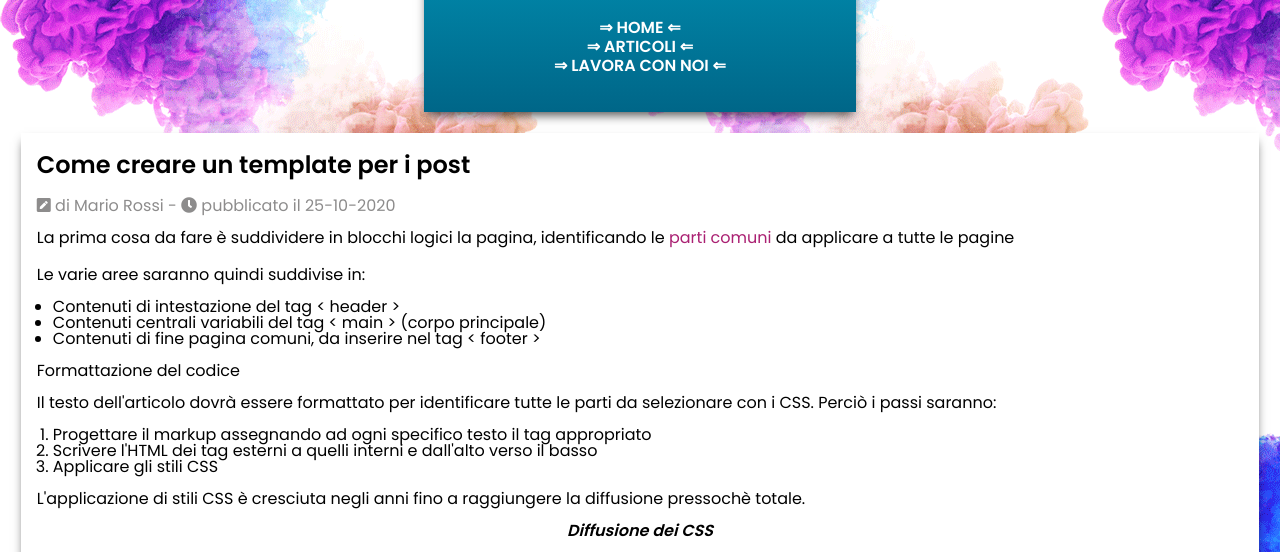
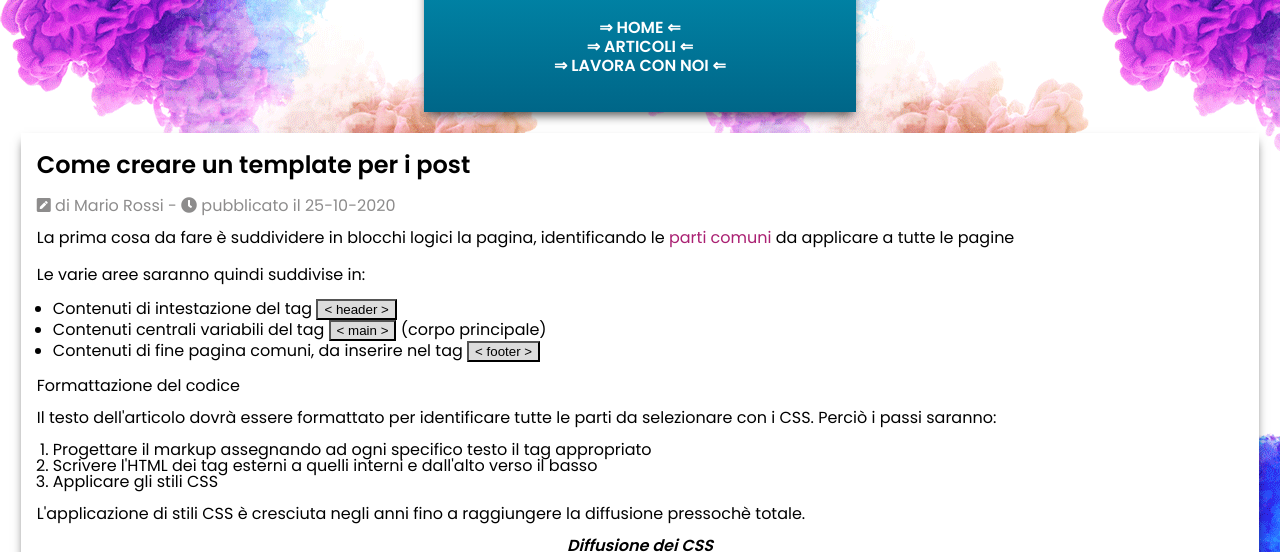
Before and after one commit to lucabar21/U1-W1-D4-CSS, a plain HTML site: page index.html in a window 1280 px wide. Shown: the part 196-748 px from the top of the page. Drawn offline with Linux system fonts and the light colour scheme.

Commit message:
button update

```diff
--- a/assets/css/style.css
+++ b/assets/css/style.css
@@ -94,6 +94,9 @@ table th {
 table tr:nth-child(even) {
   background-color: #f2f2f2;
 }
+ul li button {
+  background-color: #d4d2d2;
+}
 iframe {
   width: 100%;
   height: 60%;
--- a/index.html
+++ b/index.html
@@ -44,9 +44,9 @@
           <p>Le varie aree saranno quindi suddivise in:</p>
 
           <ul>
-            <li>Contenuti di intestazione del tag &lt header &gt</li>
-            <li>Contenuti centrali variabili del tag &lt main &gt (corpo principale)</li>
-            <li>Contenuti di fine pagina comuni, da inserire nel tag &lt footer &gt</li>
+            <li>Contenuti di intestazione del tag <button style="background-color: gainsboro;">&lt header &gt</button></li>
+            <li>Contenuti centrali variabili del tag <button style="background-color: gainsboro;">&lt main &gt</button> (corpo principale)</li>
+            <li>Contenuti di fine pagina comuni, da inserire nel tag <button style="background-color: gainsboro;">&lt footer &gt</button></li>
           </ul>
           Formattazione del codice
           <p class="testo">
```
